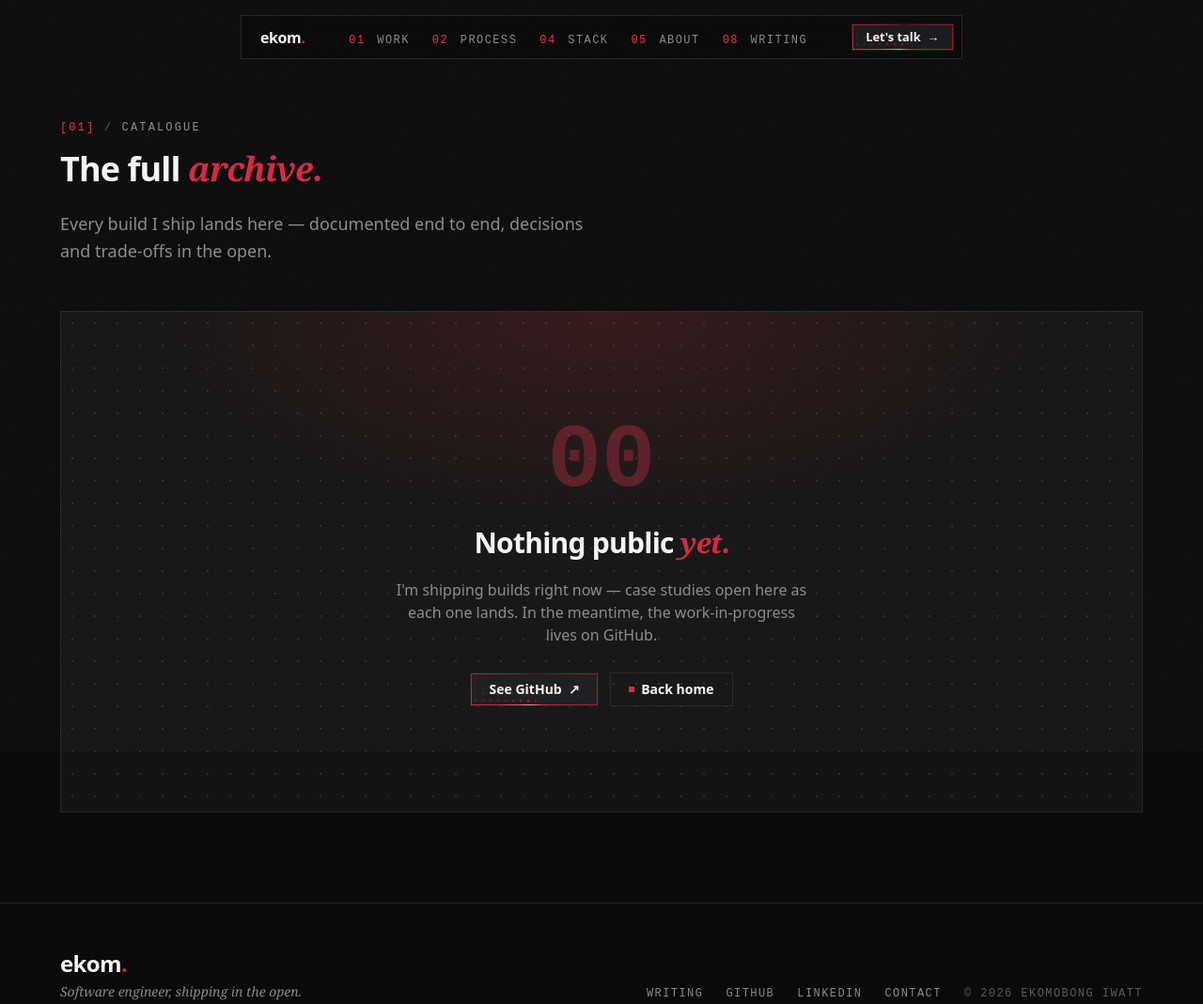
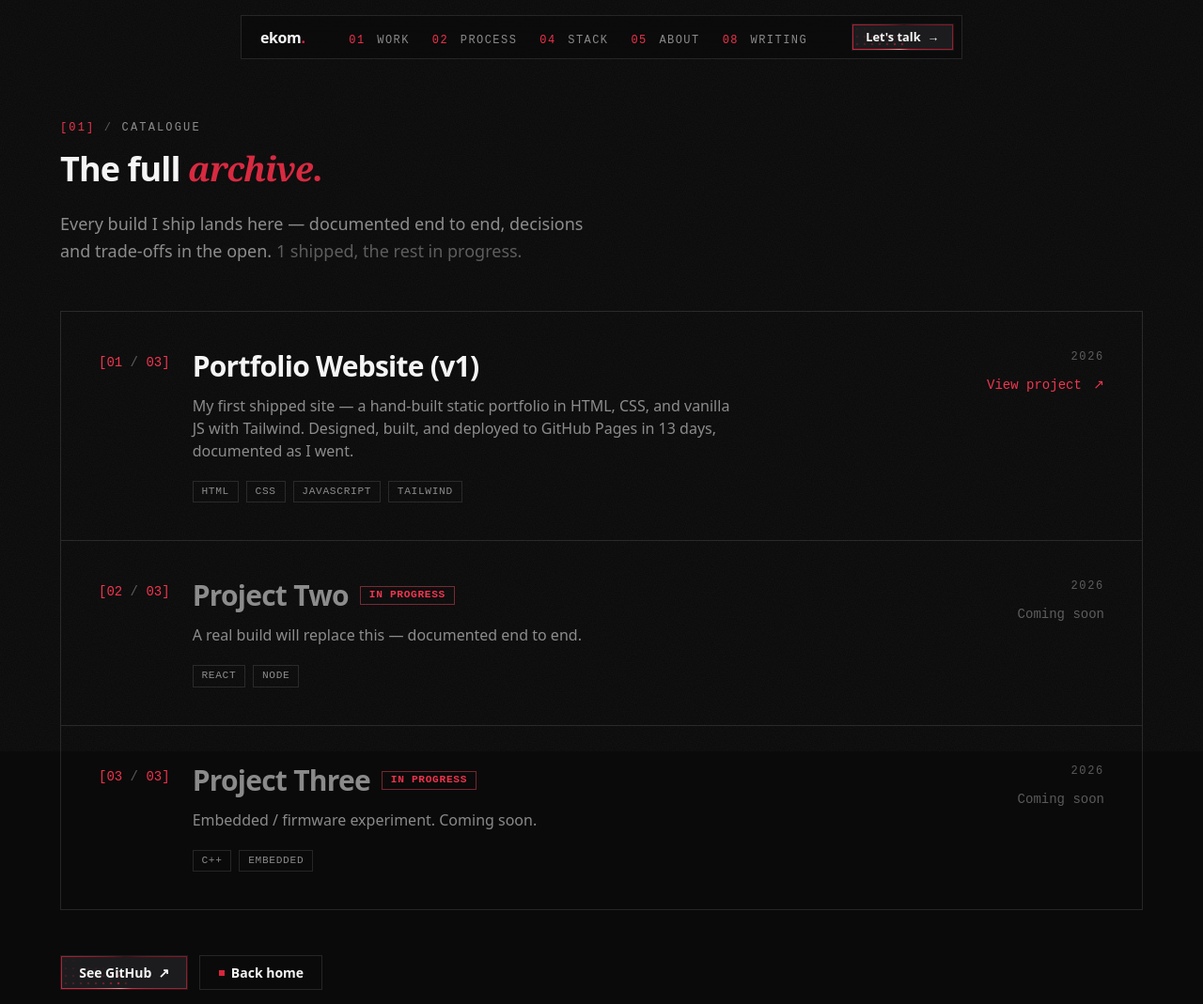
Before and after one commit to EkomIwatt/Portfolio-Website, an Astro site: page /Portfolio-Website/projects in a window 1280 px wide. Shown: the top 1069 px of the page at 94% size. Built offline with nearby package versions, Linux system fonts and the light colour scheme; Astro itself is replaced by a stand-in of ours.

Commit message:
Build out the /projects catalogue page
Replace the empty-state stub with a real archive list driven by the shared projects data (single source of truth with the homepage [01] Selected Work). Real builds link out (external opens in a new tab); WIP entries get the honest In progress / Coming soon treatment. Kept noindex while it mirrors the homepage selected work. Also marks Formspree activation confirmed in PLACEHOLDERS.md.

Co-Authored-By: Claude Opus 4.8 <noreply@anthropic.com>

```diff
--- a/PLACEHOLDERS.md
+++ b/PLACEHOLDERS.md
@@ -17,11 +17,13 @@ Search the codebase for `PLACEHOLDER` to find every marker in context.
       Edge run), projects shipped (2), articles (2), technologies (12+)
 - [~] **[01] Selected Work** — card 1 is real (Portfolio Website v1, links to the GitHub repo);
       cards 2–3 stay honest WIP placeholders until Ekom ships the next two builds
-- [ ] **/projects** — currently a "coming soon" stub; build the real catalogue page
+- [x] **/projects** — real catalogue built (archive list driven by the shared `projects` data:
+      v1 shipped + honest WIP rows). Kept `noindex` + out of the sitemap while it mirrors the
+      homepage selected work; flip indexable once it diverges with more shipped builds.
 - [x] **[07] Certificates** — real certs wired from the legacy site (C++/Udemy, Python/Coursera,
       Embedded Systems/ECX [no public link], + one honest "in progress" card)
-- [x] **Contact** — Formspree form ID confirmed by Ekom (`mlgvkpeq`). ⚠️ Still activate it
-      with one real submission post-deploy (Formspree emails the owner to verify delivery).
+- [x] **Contact** — Formspree (`mlgvkpeq`) wired AND activated; Ekom confirmed the
+      activation submission landed in his inbox. Delivery is live.
 - [x] `src/data/site.ts` — `whatsapp`: real number wired (ported from legacy site)
 - [x] `src/data/site.ts` — `phone`: real number wired (same line as WhatsApp, confirmed)
 
--- a/src/pages/projects.astro
+++ b/src/pages/projects.astro
@@ -1,39 +1,94 @@
 ---
-// Full project catalogue. Intentionally EMPTY until real builds ship — honest
-// empty state, no fabricated entries (honesty rule). noindex until populated.
-// When projects exist, replace the empty-state block with the catalogue grid.
+// Full project catalogue — the archive of every build, real + honest in-progress.
+// Driven by the shared `projects` data (single source of truth with the homepage
+// [01] Selected Work section), rendered here as a scannable archive list.
+// Still noindex while it mirrors the homepage's selected work (one shipped build +
+// honest WIP); flip indexable + add to the sitemap once it diverges with more builds.
 import Base from '../layouts/Base.astro';
 import Nav from '../components/Nav.astro';
 import Footer from '../components/Footer.astro';
 import SectionHeading from '../components/SectionHeading.astro';
 import { site } from '../data/site';
+import { projects } from '../data/sections';
 
 const base = import.meta.env.BASE_URL;
+const shipped = projects.filter((p) => !p.wip).length;
+const total = String(projects.length).padStart(2, '0');
+const isExternal = (href: string) => /^https?:\/\//.test(href);
 ---
 
-<Base title="Catalogue — Ekomobong Iwatt" description="The full project archive — every build, documented end to end." noindex={true}>
+<Base
+  title="Catalogue — Ekomobong Iwatt"
+  description="The full project archive — every build, documented end to end."
+  noindex={true}
+>
   <Nav />
   <main id="main" class="px-6 pb-24 pt-28 sm:pt-32">
     <div class="mx-auto max-w-6xl">
       <SectionHeading num="01" label="Catalogue" lead="The full" accent="archive" />
 
       <p class="reveal mt-6 max-w-xl text-lg leading-relaxed text-muted" style="--reveal-delay: 100ms">
-        Every build I ship lands here — documented end to end, decisions and trade-offs in the open.
+        Every build I ship lands here — documented end to end, decisions and trade-offs in the
+        open. <span class="text-faint">{shipped} shipped, the rest in progress.</span>
       </p>
 
-      <!-- Empty state (honest: nothing fabricated until real projects exist) -->
-      <div class="reveal u-glow relative mt-12 overflow-hidden border border-line bg-card" style="--reveal-delay: 200ms">
-        <div class="bg-dotgrid absolute inset-0 opacity-40" aria-hidden="true"></div>
-        <div class="relative flex flex-col items-center gap-5 px-6 py-20 text-center sm:py-28">
-          <p class="font-mono text-7xl font-semibold text-crimson-link/30 sm:text-8xl" aria-hidden="true">00</p>
-          <h2 class="text-2xl font-semibold tracking-tight text-ink sm:text-3xl">
-            Nothing public <span class="font-serif italic text-crimson">yet</span><span class="text-crimson">.</span>
+      <ol class="mt-12 grid gap-px overflow-hidden border border-line bg-line">
+        {projects.map((p, i) => {
+          const num = String(i + 1).padStart(2, '0');
+          const ext = !p.wip && isExternal(p.href);
+          // Shared row body — number, title + status, blurb, tags, year/link rail.
+          const Row = (
+            <div class="grid items-start gap-x-6 gap-y-4 p-8 sm:grid-cols-[auto_1fr_auto] sm:p-10">
+              <span class="font-mono text-sm text-crimson-link sm:pt-1" aria-hidden="true">
+                [{num} <span class="text-faint">/</span> {total}]
+              </span>
+              <div>
+                <h2 class="flex flex-wrap items-center gap-3 text-2xl font-semibold tracking-tight sm:text-3xl">
+                  <span class={p.wip ? 'text-muted' : 'transition-colors group-hover:text-crimson'}>
+                    {p.name}
+                  </span>
+                  {p.wip && <span class="chip chip-wip">In progress</span>}
                 </h2>
-          <p class="max-w-md text-muted">
-            I'm shipping builds right now — case studies open here as each one lands. In the
-            meantime, the work-in-progress lives on GitHub.
-          </p>
-          <div class="mt-2 flex flex-wrap items-center justify-center gap-3">
+                <p class="mt-3 max-w-xl text-muted">{p.blurb}</p>
+                <ul class="mt-5 flex flex-wrap gap-2">
+                  {p.tags.map((t) => <li class="chip">{t}</li>)}
+                </ul>
+              </div>
+              <div class="flex flex-col gap-3 sm:items-end sm:text-right">
+                <span class="font-mono text-xs uppercase tracking-[0.14em] text-faint">{p.year}</span>
+                {p.wip ? (
+                  <span class="font-mono text-sm text-faint">Coming soon</span>
+                ) : (
+                  <span class="font-mono text-sm text-crimson-link">
+                    View project
+                    <span class="ml-1 inline-block transition-transform group-hover:translate-x-1" aria-hidden="true">
+                      {ext ? '↗' : '→'}
+                    </span>
+                  </span>
+                )}
+              </div>
+            </div>
+          );
+
+          return (
+            <li class="reveal bg-base" style={`--reveal-delay: ${(i + 2) * 100}ms`}>
+              {p.wip ? (
+                Row
+              ) : (
+                <a
+                  href={p.href}
+                  class="group block transition-colors hover:bg-card/40"
+                  {...(ext ? { target: '_blank', rel: 'noopener' } : {})}
+                >
+                  {Row}
+                </a>
+              )}
+            </li>
+          );
+        })}
+      </ol>
+
+      <div class="mt-12 flex flex-wrap items-center gap-3">
         <a href={site.socials.github} target="_blank" rel="noopener" class="btn btn-shine">
           See GitHub <span aria-hidden="true">↗</span>
         </a>
@@ -43,8 +98,6 @@ const base = import.meta.env.BASE_URL;
         </a>
       </div>
     </div>
-      </div>
-    </div>
   </main>
   <Footer />
 </Base>
```
Lines whose indentation alone changed are shown as unchanged.
